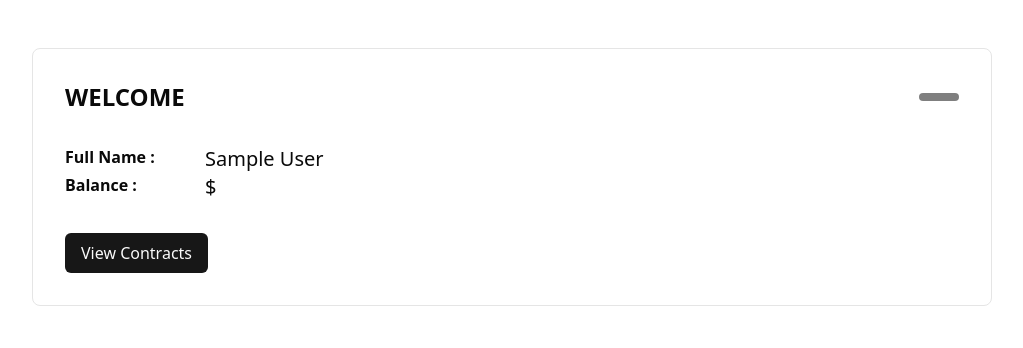
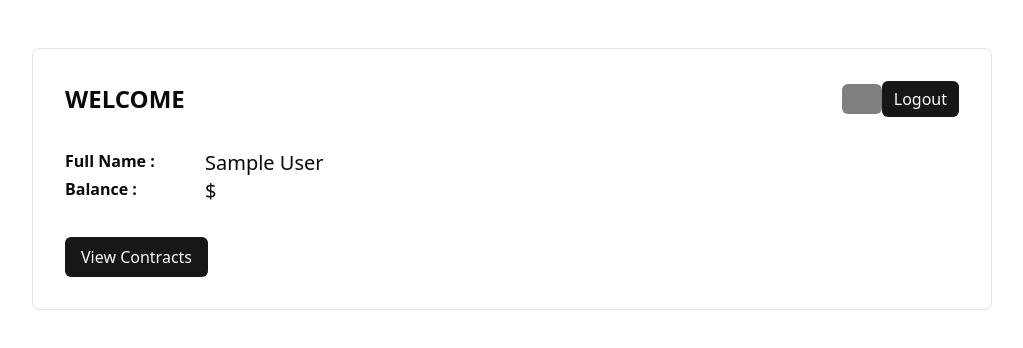
Before and after one commit to deel-interview/deel, a React (Vite) app in the folder frontend/deel-hometask/: page / in a window 1280 px wide. Shown: the top 348 px of the page, without its empty margins (128-1151 px from the left). Built offline with nearby package versions, Linux system fonts and the light colour scheme; sample sign-in values are in the browser's storage.

Commit message:
fix initial push

```diff
--- a/frontend/deel-hometask/src/pages/Home.tsx
+++ b/frontend/deel-hometask/src/pages/Home.tsx
@@ -45,9 +45,14 @@ const Home = () => {
       <div className="border rounded-lg p-8 mt-[3rem] max-w-[60rem] w-11/12 mx-auto">
         <div className="flex justify-between items-center mb-8">
           <h2 className="text-2xl font-bold uppercase">Welcome</h2>
+          <div>
             <span className="py-1 px-5 bg-black/50 text-white uppercase rounded-md font-bold">
               {currentUser.type}
             </span>
+            <Button size="sm" className="py-0">
+              Logout
+            </Button>
+          </div>
         </div>
         <div className="w-full">
           <h3 className="grid grid-cols-[8rem,1fr] gap-3">
@@ -68,9 +73,11 @@ const Home = () => {
             </div>
           </h3>
 
+          {!showContracts && (
             <Button className="mt-8" onClick={contractHandler}>
               View Contracts
             </Button>
+          )}
         </div>
 
         {showContracts &&
```
Lines whose indentation alone changed are shown as unchanged.
